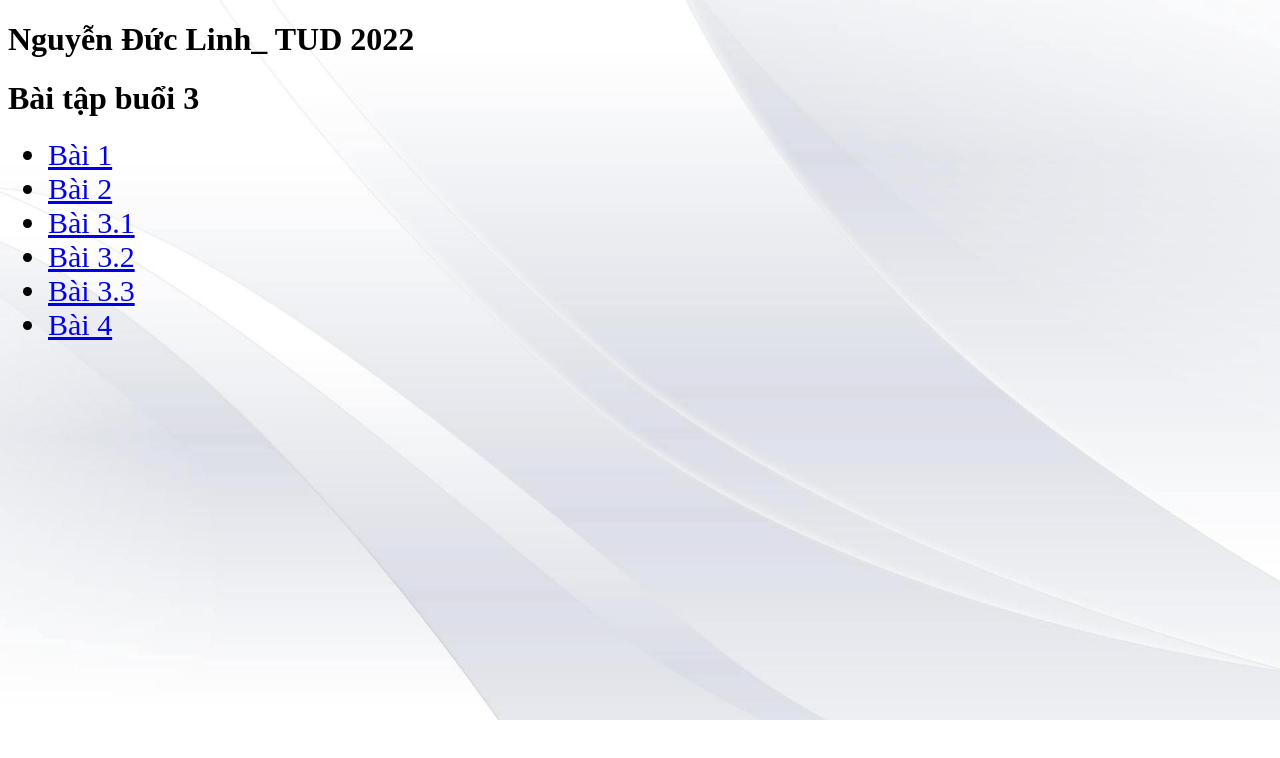
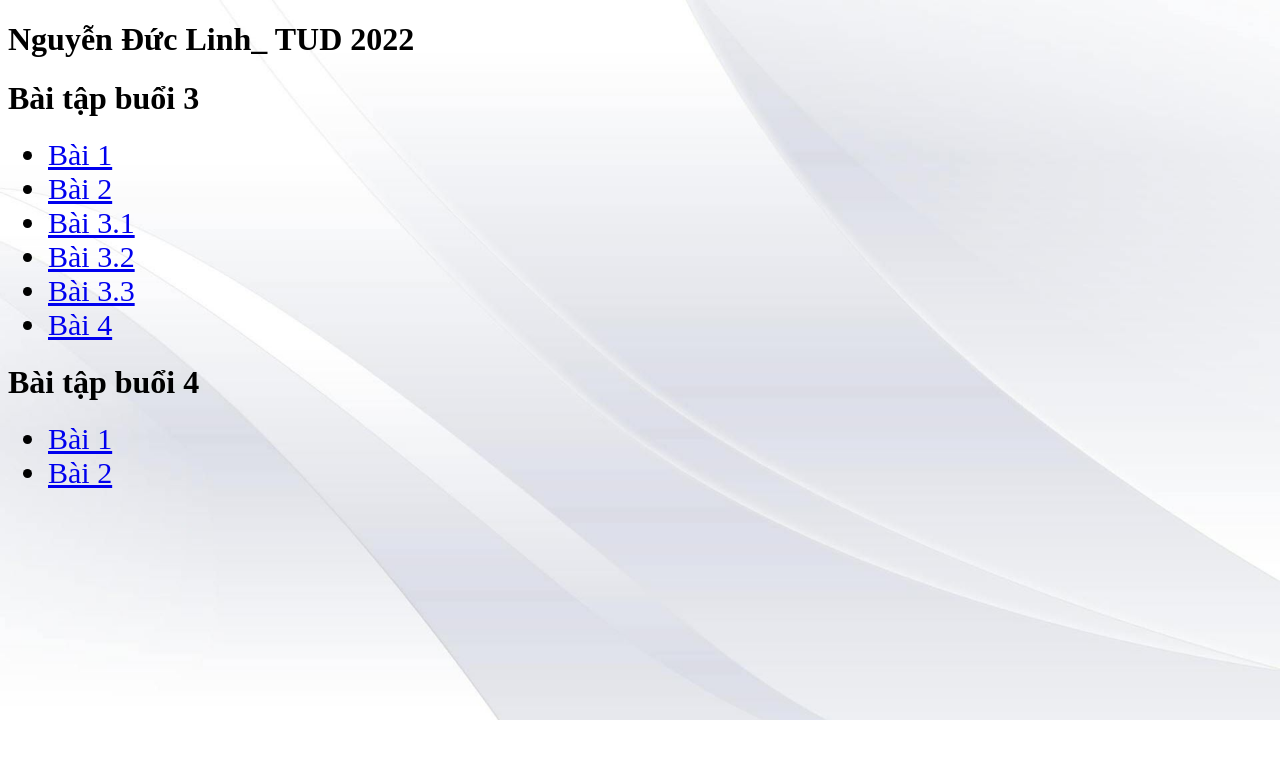
Before and after one commit to bacninh9/buoi3, a plain HTML site: page index.html in a window 1280 px wide. Drawn offline with Linux system fonts and the light colour scheme.

Commit message:
Update index.html

```diff
--- a/index.html
+++ b/index.html
@@ -30,6 +30,16 @@
                     <a href="https://bacninh9.github.io/buoi3bai4.1/">Bài 4</a>
                 </li>
             </ul>
+
+            <h1>Bài tập buổi 4</h1>
+            <ul class="baitap">
+                <li>
+                    <a href="https://bacninh9.github.io/buoi4bai1/">Bài 1</a>
+                </li>
+                <li>
+                    <a href="https://bacninh9.github.io/buoi4bai2/ ">Bài 2</a>
+                </li>
+            </ul>
         </div>
     </body>
 </html>
```
